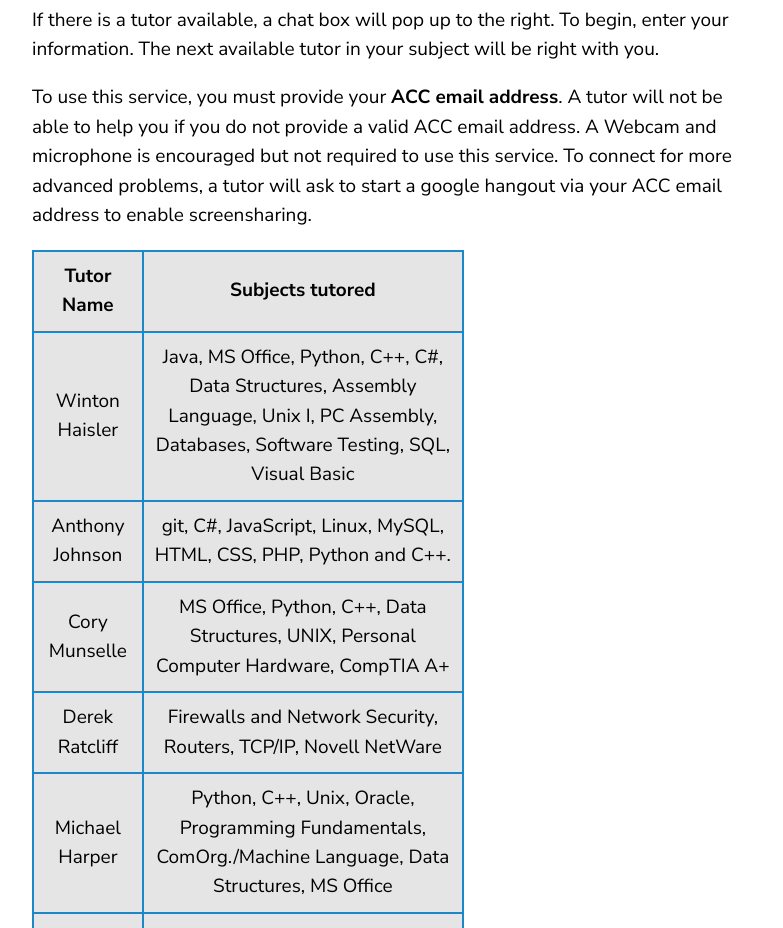
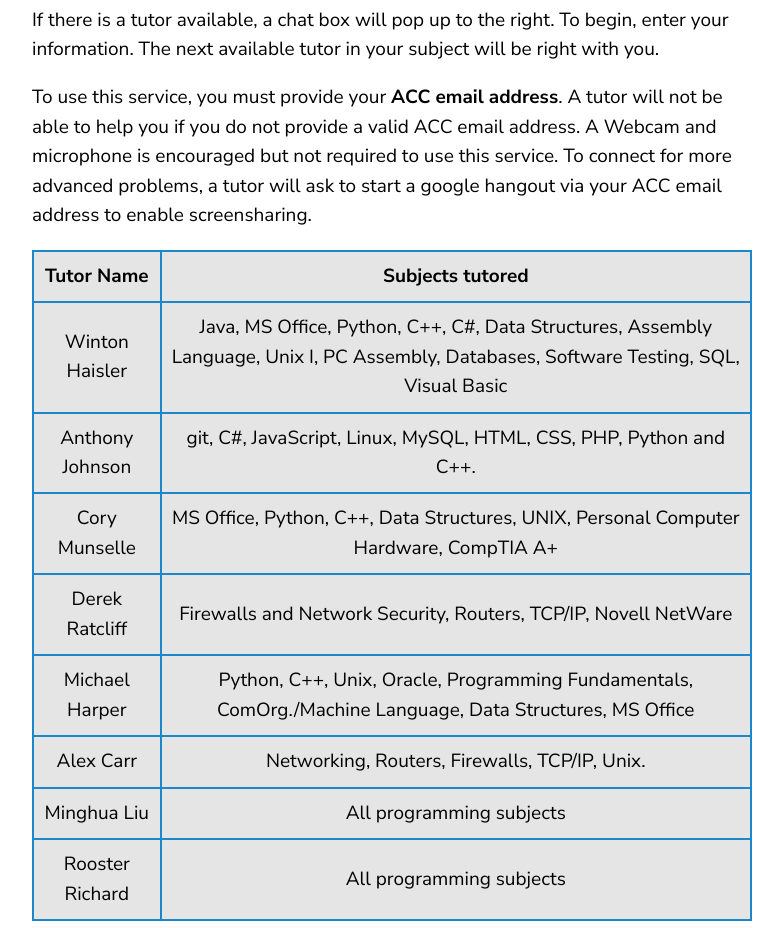
Before and after one commit to roosterrichard/acctutor, a Jekyll site: the page built from index.md, in a window 1280 px wide. Shown: the part 304-1232 px from the top of the page, without its empty margins (68-851 px from the left). Built offline with Jekyll 4.4.1, drawn with Linux system fonts in a browser that asks for light colours; our own code applies the rules of GitHub Pages for plain Markdown files.

Commit message:
Update index.md

```diff
--- a/index.md
+++ b/index.md
@@ -16,7 +16,7 @@ and microphone is encouraged but not required to use this service. To connect fo
 more advanced problems, a tutor will ask to start a google hangout via your ACC
 email address to enable screensharing.
 
-<table style="width: 60%">
+<table style="width: 1024 px">
 <tr>
 <td><b>Tutor Name</b></td><td><b>Subjects tutored</b></td>
 </tr>
```
